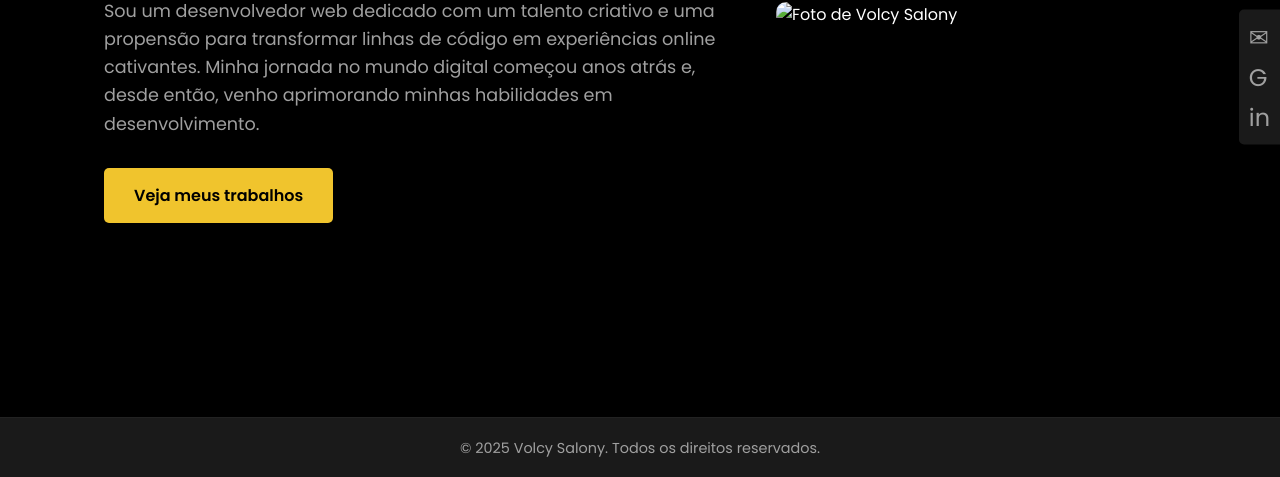
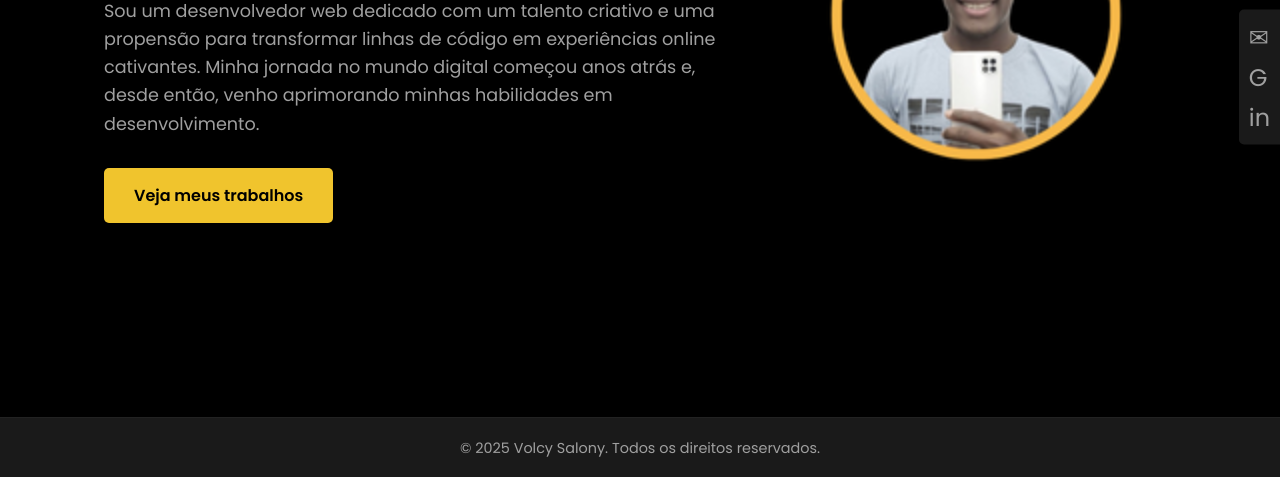
Before and after one commit to volcysalony/Volcy-salony-portfolio, a plain HTML site: page index.html in a window 1280 px wide. Shown: the part 323-800 px from the top of the page. Drawn offline with Linux system fonts and the light colour scheme; files whose address does not match are found by name.

Commit message:
Update index.html

```diff
--- a/index.html
+++ b/index.html
@@ -76,7 +76,7 @@
 
                 <!-- Imagem pessoal -->
                 <div class="sobre-imagem">
-                    <img src="images/perfil.png" alt="Foto de Volcy Salony">
+                    <img src="perfil.png" alt="Foto de Volcy Salony">
                 </div>
             </div>
         </section>
@@ -199,4 +199,5 @@
     <script src="script.js"></script>
 </body>
 
+
 </html>
```
